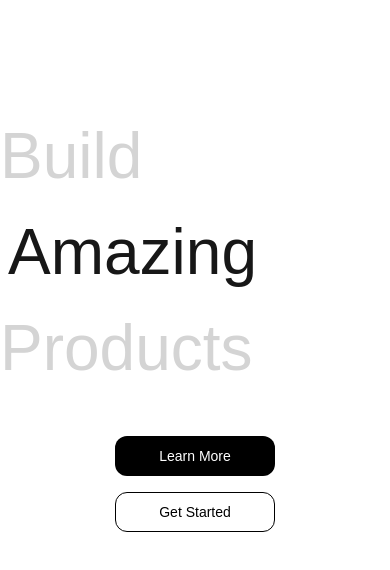
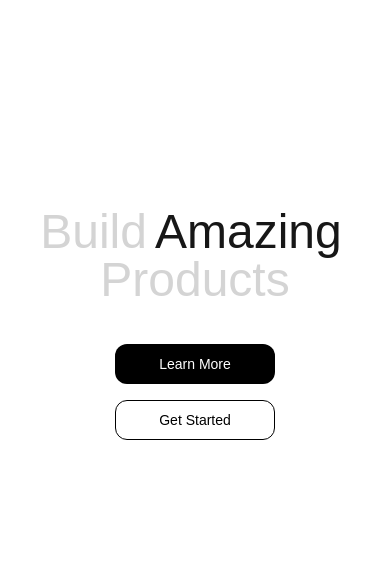
Before and after one commit to Ali-Ch-001/nexium, a Next.js app: page / in a window 390 px wide. Shown: the top 570 px of the page. Built offline with nearby package versions, Linux system fonts and the light colour scheme.

Commit message:
mobile responsive

```diff
--- a/components/sections/hero.tsx
+++ b/components/sections/hero.tsx
@@ -18,11 +18,10 @@ export function Hero() {
 
 
   return (
-    <div className="flex flex-col items-center justify-center h-[40rem]">
-
-        <div className=" text-neutral-300 dark:text-neutral-400" style={{ fontSize: '4rem' }} >
-            Build<FlipWords words={words} />Products
-        </div>
+<div className="flex flex-col text-center items-center justify-center h-auto md:h-[40rem]">
+      <div className="text-neutral-300 dark:text-neutral-400 text-5xl md:text-6xl mt-52 md:mt-48">
+          Build<FlipWords words={words} />Products
+      </div>
 
       <div className="flex flex-col md:flex-row space-y-4 md:space-y-0 space-x-0 md:space-x-4 mt-10">
         <button className="w-40 h-10 rounded-xl bg-black border dark:border-white border-transparent text-white text-sm">
```
